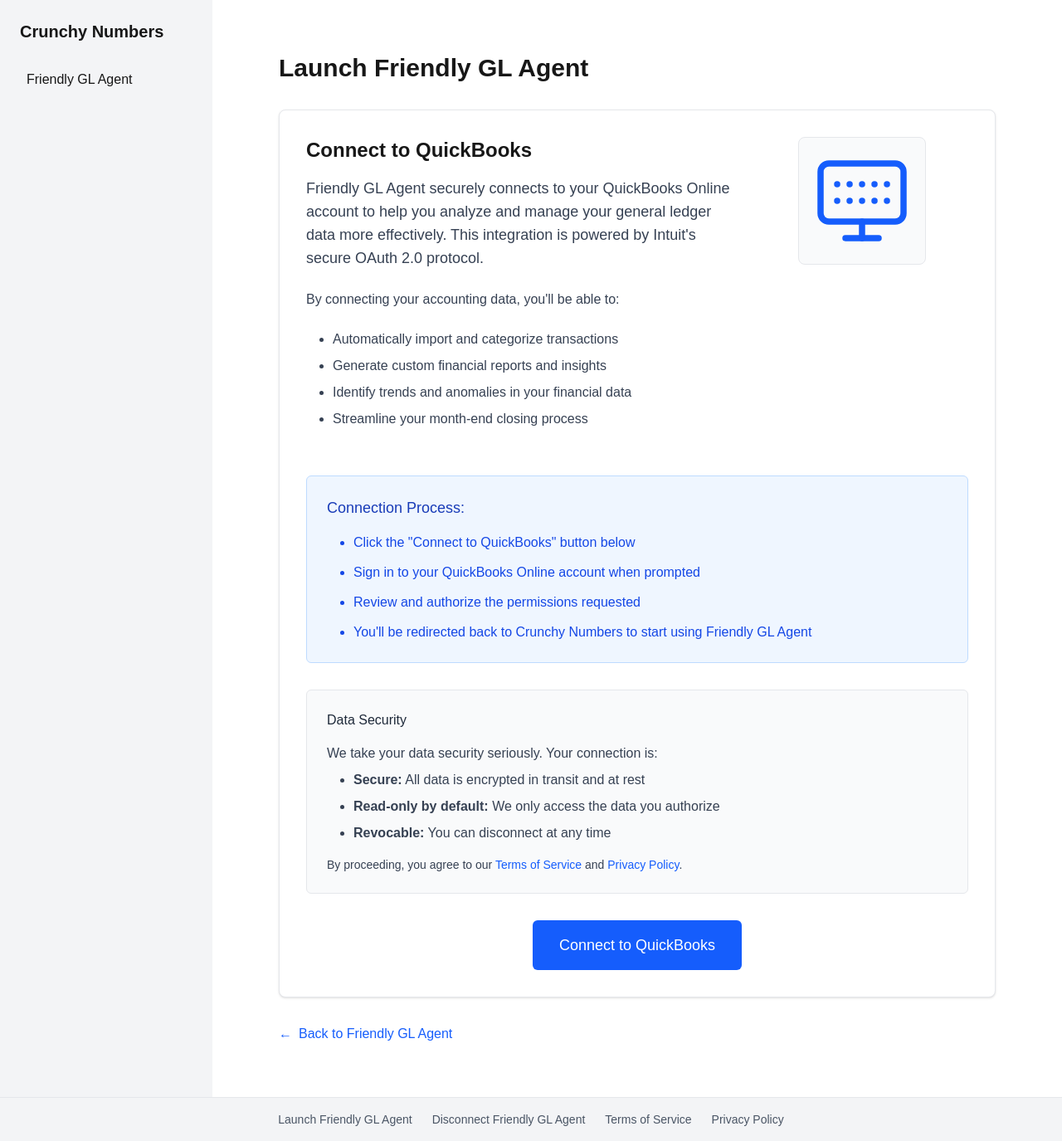
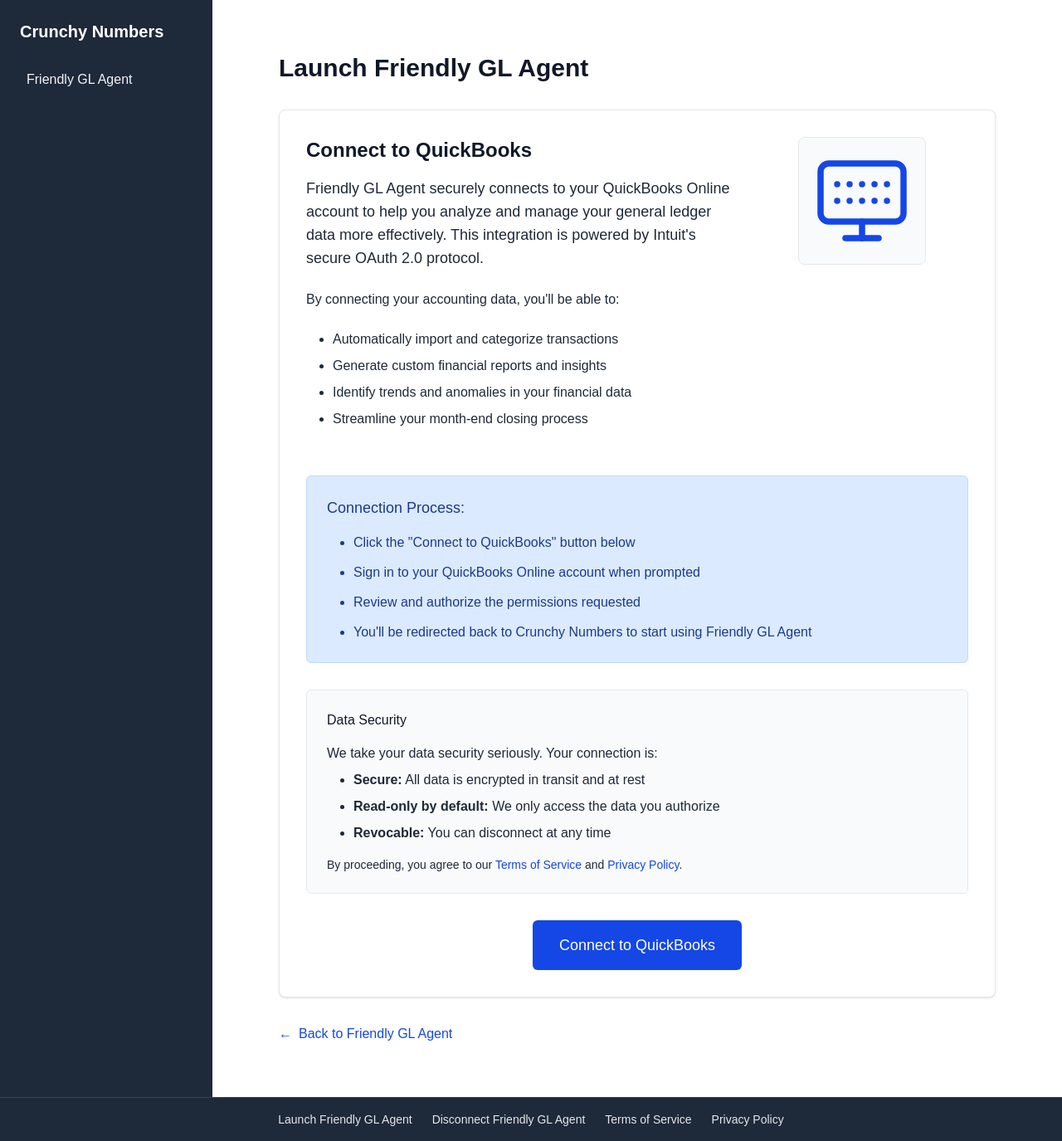
Before and after one commit to brklyngg/crunchynumbers, a Next.js app: page /friendly-gl-agent/launch in a window 1280 px wide. Shown: the whole page at 83% size. Built offline with nearby package versions, Linux system fonts and the light colour scheme.

Commit message:
Improve text colors and contrast for better readability

```diff
--- a/app/friendly-gl-agent/launch/page.tsx
+++ b/app/friendly-gl-agent/launch/page.tsx
@@ -3,21 +3,21 @@
 export default function Launch() {
   return (
     <div className="max-w-4xl mx-auto px-4 py-8">
-      <h1 className="text-3xl font-bold mb-8">Launch Friendly GL Agent</h1>
+      <h1 className="text-3xl font-bold mb-8 text-gray-900">Launch Friendly GL Agent</h1>
 
       <div className="bg-white p-8 rounded-lg shadow-sm border border-gray-200 mb-8">
         <div className="flex flex-col md:flex-row items-center md:items-start gap-8 mb-8">
           <div className="w-full md:w-2/3">
-            <h2 className="text-2xl font-semibold mb-4">Connect to QuickBooks</h2>
-            <p className="text-gray-700 mb-6 text-lg">
+            <h2 className="text-2xl font-semibold mb-4 text-gray-900">Connect to QuickBooks</h2>
+            <p className="text-gray-800 mb-6 text-lg">
               Friendly GL Agent securely connects to your QuickBooks Online account to help you analyze and
               manage your general ledger data more effectively. This integration is powered by Intuit&apos;s
               secure OAuth 2.0 protocol.
             </p>
-            <p className="text-gray-700 mb-6">
+            <p className="text-gray-800 mb-6">
               By connecting your accounting data, you&apos;ll be able to:
             </p>
-            <ul className="list-disc pl-8 text-gray-700 space-y-2 mb-6">
+            <ul className="list-disc pl-8 text-gray-800 space-y-2 mb-6">
               <li>Automatically import and categorize transactions</li>
               <li>Generate custom financial reports and insights</li>
               <li>Identify trends and anomalies in your financial data</li>
@@ -26,7 +26,7 @@
           </div>
           <div className="w-full md:w-1/3 flex justify-center">
             <div className="bg-gray-50 p-4 rounded-lg border border-gray-200 flex items-center justify-center">
-              <svg xmlns="http://www.w3.org/2000/svg" width="120" height="120" viewBox="0 0 24 24" fill="none" stroke="currentColor" strokeWidth="1.5" strokeLinecap="round" strokeLinejoin="round" className="text-blue-600">
+              <svg xmlns="http://www.w3.org/2000/svg" width="120" height="120" viewBox="0 0 24 24" fill="none" stroke="currentColor" strokeWidth="1.5" strokeLinecap="round" strokeLinejoin="round" className="text-blue-700">
                 <rect x="2" y="3" width="20" height="14" rx="2" ry="2"></rect>
                 <line x1="8" y1="21" x2="16" y2="21"></line>
                 <line x1="12" y1="17" x2="12" y2="21"></line>
@@ -40,9 +40,9 @@
           </div>
         </div>
 
-        <div className="bg-blue-50 p-6 rounded-md border border-blue-200 mb-8">
-          <h3 className="font-medium text-blue-800 mb-4 text-lg">Connection Process:</h3>
-          <ul className="list-disc pl-8 text-blue-700 space-y-3">
+        <div className="bg-blue-100 p-6 rounded-md border border-blue-200 mb-8">
+          <h3 className="font-medium text-blue-900 mb-4 text-lg">Connection Process:</h3>
+          <ul className="list-disc pl-8 text-blue-900 space-y-3">
             <li>Click the &quot;Connect to QuickBooks&quot; button below</li>
             <li>Sign in to your QuickBooks Online account when prompted</li>
             <li>Review and authorize the permissions requested</li>
@@ -51,22 +51,22 @@
         </div>
 
         <div className="bg-gray-50 p-6 rounded-md border border-gray-200 mb-8">
-          <h3 className="font-medium text-gray-800 mb-4">Data Security</h3>
-          <p className="text-gray-700 mb-2">
+          <h3 className="font-medium text-gray-900 mb-4">Data Security</h3>
+          <p className="text-gray-800 mb-2">
             We take your data security seriously. Your connection is:
           </p>
-          <ul className="list-disc pl-8 text-gray-700 space-y-2">
+          <ul className="list-disc pl-8 text-gray-800 space-y-2">
             <li><strong>Secure:</strong> All data is encrypted in transit and at rest</li>
             <li><strong>Read-only by default:</strong> We only access the data you authorize</li>
             <li><strong>Revocable:</strong> You can disconnect at any time</li>
           </ul>
-          <p className="text-gray-700 mt-4 text-sm">
+          <p className="text-gray-800 mt-4 text-sm">
             By proceeding, you agree to our{" "}
-            <Link href="/friendly-gl-agent/terms" className="text-blue-600 hover:underline">
+            <Link href="/friendly-gl-agent/terms" className="text-blue-700 hover:underline">
               Terms of Service
             </Link>{" "}
             and{" "}
-            <Link href="/privacy-policy" className="text-blue-600 hover:underline">
+            <Link href="/privacy-policy" className="text-blue-700 hover:underline">
               Privacy Policy
             </Link>.
           </p>
@@ -75,7 +75,7 @@
         <div className="flex justify-center">
           <a
             href="/api/connect-accounting"
-            className="inline-block px-8 py-4 bg-blue-600 text-white rounded-md hover:bg-blue-700 transition-colors text-lg font-medium"
+            className="inline-block px-8 py-4 bg-blue-700 text-white rounded-md hover:bg-blue-800 transition-colors text-lg font-medium"
           >
             Connect to QuickBooks
           </a>
@@ -85,7 +85,7 @@
       <div className="mt-8">
         <Link
           href="/friendly-gl-agent"
-          className="text-blue-600 hover:underline inline-flex items-center"
+          className="text-blue-700 hover:underline inline-flex items-center"
         >
           <span className="mr-2">←</span> Back to Friendly GL Agent
         </Link>
--- a/app/layout.tsx
+++ b/app/layout.tsx
@@ -26,14 +26,14 @@
   return (
     <html lang="en">
       <body
-        className={`${geistSans.variable} ${geistMono.variable} antialiased min-h-screen flex flex-col`}
+        className={`${geistSans.variable} ${geistMono.variable} antialiased min-h-screen flex flex-col bg-gray-50`}
       >
         <div className="flex flex-1">
           {/* Sidebar */}
-          <aside className="bg-gray-100 w-64 p-6 flex flex-col">
-            <Link href="/" className="text-xl font-semibold mb-6">Crunchy Numbers</Link>
+          <aside className="bg-gray-800 w-64 p-6 flex flex-col text-white">
+            <Link href="/" className="text-xl font-semibold mb-6 text-white hover:text-blue-200">Crunchy Numbers</Link>
             <nav className="space-y-2">
-              <Link href="/friendly-gl-agent" className="block p-2 hover:bg-gray-200 rounded">
+              <Link href="/friendly-gl-agent" className="block p-2 hover:bg-gray-700 rounded text-gray-100">
                 Friendly GL Agent
               </Link>
               {/* More tools can be added here */}
@@ -41,25 +41,25 @@
           </aside>
 
           {/* Main content */}
-          <main className="flex-1 p-8">
+          <main className="flex-1 p-8 bg-white">
             {children}
           </main>
         </div>
 
         {/* Footer with legal links */}
-        <footer className="bg-gray-100 py-4 px-6 border-t border-gray-200">
+        <footer className="bg-gray-800 py-4 px-6 border-t border-gray-700 text-white">
           <div className="container mx-auto">
-            <div className="flex flex-wrap justify-center text-sm text-gray-600 gap-6">
-              <Link href="/friendly-gl-agent/launch" className="hover:underline">
+            <div className="flex flex-wrap justify-center text-sm gap-6">
+              <Link href="/friendly-gl-agent/launch" className="text-gray-200 hover:text-white hover:underline">
                 Launch Friendly GL Agent
               </Link>
-              <Link href="/friendly-gl-agent/disconnect" className="hover:underline">
+              <Link href="/friendly-gl-agent/disconnect" className="text-gray-200 hover:text-white hover:underline">
                 Disconnect Friendly GL Agent
               </Link>
-              <Link href="/friendly-gl-agent/terms" className="hover:underline">
+              <Link href="/friendly-gl-agent/terms" className="text-gray-200 hover:text-white hover:underline">
                 Terms of Service
               </Link>
-              <Link href="/privacy-policy" className="hover:underline">
+              <Link href="/privacy-policy" className="text-gray-200 hover:text-white hover:underline">
                 Privacy Policy
               </Link>
             </div>
--- a/app/page.tsx
+++ b/app/page.tsx
@@ -4,8 +4,8 @@
 export default function Home() {
   return (
     <div className="flex flex-col items-center gap-8 py-10">
-      <h1 className="text-4xl font-bold">Crunchy Numbers</h1>
-      <h2 className="text-xl text-gray-600">Niche tools for finance & operations leaders</h2>
+      <h1 className="text-4xl font-bold text-gray-900">Crunchy Numbers</h1>
+      <h2 className="text-xl text-gray-700">Niche tools for finance & operations leaders</h2>
 
       <div className="mt-6">
         <Image
@@ -18,14 +18,14 @@
       </div>
 
       <div className="mt-8 max-w-xl text-center">
-        <p className="text-gray-700">
+        <p className="text-gray-800 text-lg">
           Simplify your financial workflows with our specialized tools built for finance professionals.
         </p>
 
         <div className="mt-8">
           <Link
             href="/friendly-gl-agent"
-            className="px-5 py-3 bg-blue-600 text-white rounded-md hover:bg-blue-700 transition-colors"
+            className="px-6 py-4 bg-blue-700 text-white rounded-md hover:bg-blue-800 transition-colors font-medium"
           >
             Try Friendly GL Agent
           </Link>
```
